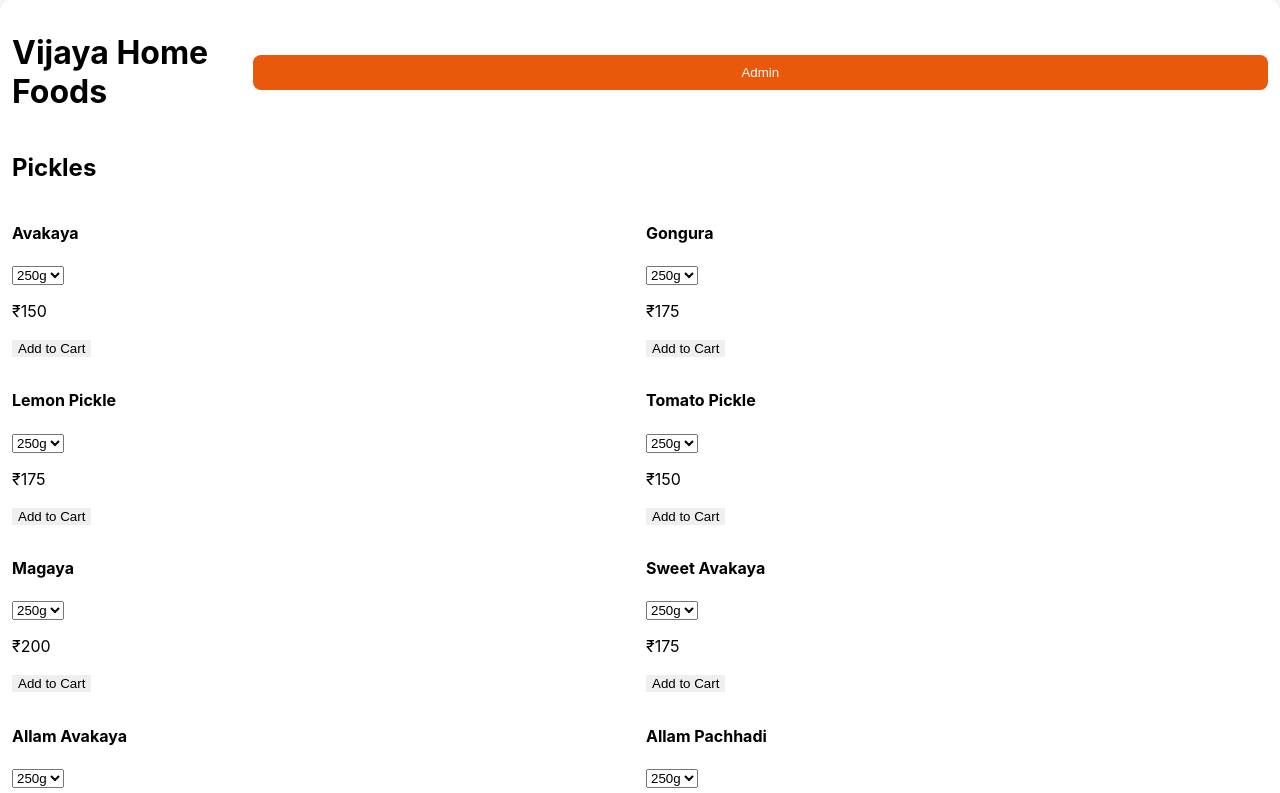
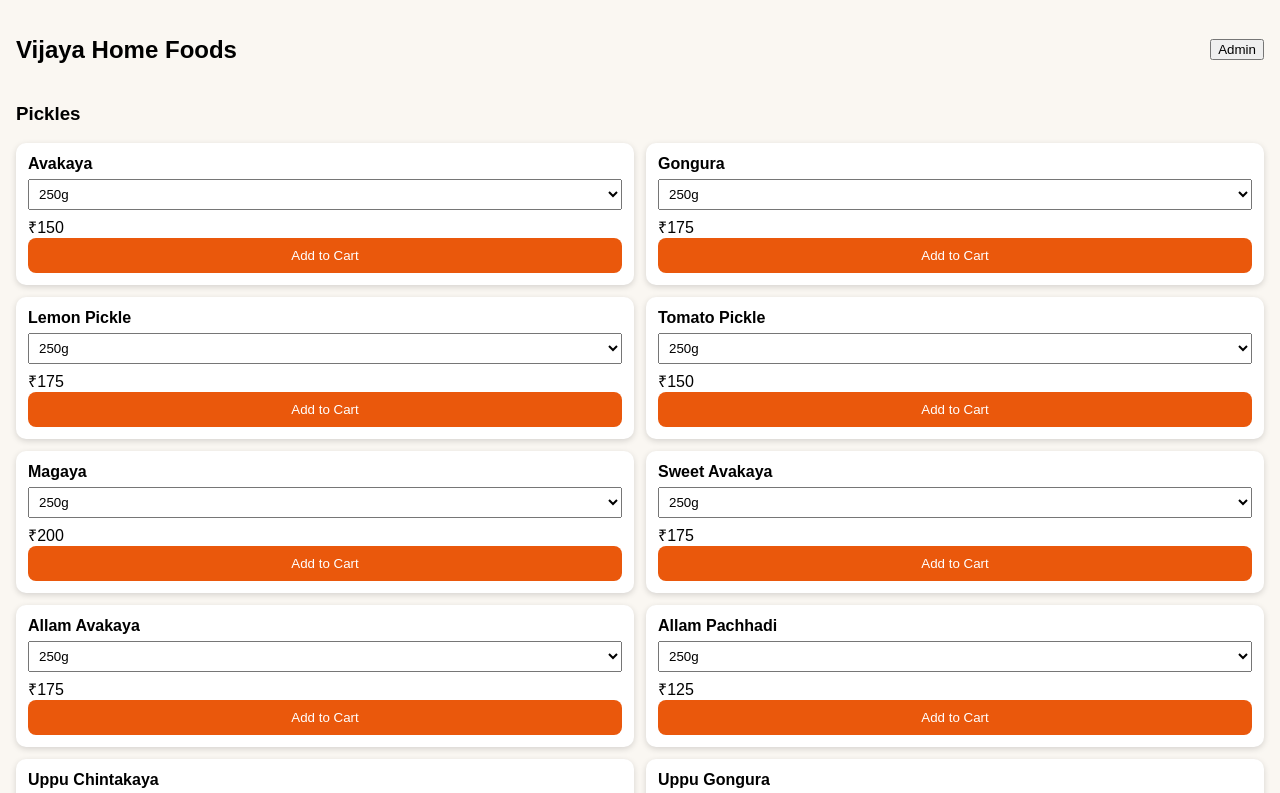
Before and after one commit to krissar3185/vijaya-home-foods, a React (Create React App) app: page / in a window 1280 px wide. Shown: the top 793 px of the page. Built offline with nearby package versions, Linux system fonts and the light colour scheme.

Commit message:
Fix UI mismatch by removing Tailwind and using inline styles

```diff
--- a/src/App.js
+++ b/src/App.js
@@ -1,8 +1,5 @@
 import { useState, useEffect } from "react";
-import "./App.css";
 
-
-// 🌐 Public path (CRA + GitHub Pages safe)
 // 🔐 Admin PIN
 const ADMIN_PIN = "845921";
 
@@ -54,6 +51,17 @@ const PODULU = [
   { id: "dhaniya", name: "Andhra Special Dhaniya Masala", basePrice: 175, baseWeight: "250g" }
 ];
 
+const styles = {
+  page: { padding: 16, paddingBottom: 120, background: "#faf7f2", minHeight: "100vh", fontFamily: "Arial, sans-serif" },
+  header: { display: "flex", justifyContent: "space-between", alignItems: "center", marginBottom: 16 },
+  grid: { display: "grid", gridTemplateColumns: "repeat(2, 1fr)", gap: 12 },
+  card: { background: "#fff", padding: 12, borderRadius: 10, boxShadow: "0 2px 6px rgba(0,0,0,0.15)" },
+  faded: { opacity: 0.5 },
+  buttonOrange: { background: "#ea580c", color: "#fff", padding: 10, borderRadius: 8, width: "100%", border: "none" },
+  buttonGreen: { background: "#16a34a", color: "#fff", padding: 12, borderRadius: 8, width: "100%", border: "none" },
+  cart: { position: "fixed", bottom: 0, left: 0, right: 0, background: "#fff", padding: 12, boxShadow: "0 -2px 6px rgba(0,0,0,0.2)" }
+};
+
 export default function VijayaHomeFoods() {
   const [selectedWeights, setSelectedWeights] = useState({});
   const [cart, setCart] = useState([]);
@@ -88,112 +96,64 @@ export default function VijayaHomeFoods() {
   const total = cart.reduce((s, i) => s + i.price, 0);
 
   const generateInvoicePDF = () => {
-    let win = null;
-    try {
-      win = window.open("", "Invoice", "width=800,height=600");
-    } catch (e) {
-      win = null;
-    }
-
-    if (!win || win.closed) {
-      alert("Invoice popup was blocked. Please allow popups and try again.");
-      return;
-    }
-
-    const html = `
-      <html>
-        <head>
-          <title>Invoice - Vijaya Home Foods</title>
-          <style>
-            body { font-family: Arial, sans-serif; padding: 20px; }
-            h2 { margin-bottom: 4px; }
-            hr { margin: 12px 0; }
-          </style>
-        </head>
-        <body>
-          <h2>Vijaya Home Foods</h2>
-          <p><strong>Date:</strong> ${new Date().toLocaleString()}</p>
-          <hr />
-          ${cart.map(i => `<p>${i.name} (${i.weight}) - ₹${i.price}</p>`).join("")}
-          <hr />
-          <h3>Total: ₹${total}</h3>
-        </body>
-      </html>
-    `;
-
-    win.document.open();
-    win.document.write(html);
-    win.document.close();
-
-    // Delay print to avoid null blur errors in Chrome
-    setTimeout(() => {
-      try {
-        win.focus();
-        win.print();
-      } catch (e) {
-        console.warn("Print skipped due to browser restrictions");
-      }
-    }, 300);
+    let win = window.open("", "Invoice", "width=800,height=600");
+    if (!win) return alert("Please allow popups to download invoice");
+    win.document.write(`<h2>Vijaya Home Foods</h2><p>Date: ${new Date().toLocaleString()}</p>`);
+    cart.forEach(i => win.document.write(`<p>${i.name} (${i.weight}) - ₹${i.price}</p>`));
+    win.document.write(`<h3>Total: ₹${total}</h3>`);
+    win.print();
   };
 
   const placeOrderWhatsApp = () => {
     const msg = cart.map(i => `${i.name} ${i.weight} - ₹${i.price}`).join("\n");
-    const encodedMsg = encodeURIComponent(`Order from Vijaya Home Foods
-${msg}
-Total ₹${total}`);
-    window.open(`https://wa.me/${WHATSAPP_NUMBER}?text=${encodedMsg}`, "_blank");
+    window.open(`https://wa.me/${WHATSAPP_NUMBER}?text=${encodeURIComponent(msg)}`, "_blank");
     generateInvoicePDF();
     setCart([]);
   };
 
   const renderItem = (item) => (
-    <div key={item.id} className={`bg-white p-4 rounded shadow ${outOfStock[item.id] ? "opacity-50" : ""}`}>
-      <h4 className="font-semibold">{item.name}</h4>
+    <div key={item.id} style={{ ...styles.card, ...(outOfStock[item.id] ? styles.faded : {}) }}>
+      <strong>{item.name}</strong>
       {isAdmin && (
-        <button onClick={() => toggleStock(item.id)} className="text-xs underline">
-          {outOfStock[item.id] ? "Mark In Stock" : "Mark Out of Stock"}
-        </button>
+        <div>
+          <button onClick={() => toggleStock(item.id)} style={{ fontSize: 12, marginBottom: 6 }}>
+            {outOfStock[item.id] ? "Mark In Stock" : "Mark Out of Stock"}
+          </button>
+        </div>
       )}
       <select
-        className="w-full border p-1 my-2"
+        style={{ width: "100%", padding: 6, margin: "6px 0" }}
         value={selectedWeights[item.id] || "250g"}
         onChange={(e) => setSelectedWeights({ ...selectedWeights, [item.id]: e.target.value })}
       >
         {WEIGHTS.map(w => <option key={w}>{w}</option>)}
       </select>
-      <p>₹{priceFor(item)}</p>
-      <button
-        disabled={outOfStock[item.id]}
-        onClick={() => addToCart(item)}
-        className="bg-orange-600 disabled:bg-gray-400 text-white w-full py-2 rounded"
-      >
-        Add to Cart
-      </button>
+      <div>₹{priceFor(item)}</div>
+      <button style={styles.buttonOrange} disabled={outOfStock[item.id]} onClick={() => addToCart(item)}>Add to Cart</button>
     </div>
   );
 
   return (
-    <div className="card">
-      <header className="flex justify-between mb-4">
-        <h1 className="text-xl font-bold">Vijaya Home Foods</h1>
-        <button onClick={() => setShowAdmin(!showAdmin)} className="btn-orange">Admin</button>
-      </header>
+    <div style={styles.page}>
+      <div style={styles.header}>
+        <h2>Vijaya Home Foods</h2>
+        <button onClick={() => setShowAdmin(!showAdmin)}>Admin</button>
+      </div>
 
       {showAdmin && !isAdmin && (
-        <input type="password" placeholder="Admin PIN" className="border p-1 mb-2"
-          onKeyDown={e => e.key === "Enter" && e.target.value === ADMIN_PIN && setIsAdmin(true)} />
+        <input type="password" placeholder="Admin PIN" onKeyDown={e => e.key === "Enter" && e.target.value === ADMIN_PIN && setIsAdmin(true)} />
       )}
 
-      <h2 className="font-semibold mt-3">Pickles</h2>
-      <div className="grid">{PICKLES.map(renderItem)}</div>
+      <h3>Pickles</h3>
+      <div style={styles.grid}>{PICKLES.map(renderItem)}</div>
 
-      <h2 className="font-semibold mt-4">Podulu</h2>
-      <div className="grid">{PODULU.map(renderItem)}</div>
+      <h3 style={{ marginTop: 16 }}>Podulu</h3>
+      <div style={styles.grid}>{PODULU.map(renderItem)}</div>
 
       {cart.length > 0 && (
-        <div className="fixed bottom-0 left-0 right-0 bg-white p-3 shadow">
-          <p>Total ₹{total}</p>
-          <button onClick={placeOrderWhatsApp} className="btn-orange">Order on WhatsApp & Download Invoice</button>
+        <div style={styles.cart}>
+          <div>Total ₹{total}</div>
+          <button style={styles.buttonGreen} onClick={placeOrderWhatsApp}>Order on WhatsApp & Download Invoice</button>
         </div>
       )}
     </div>
```
